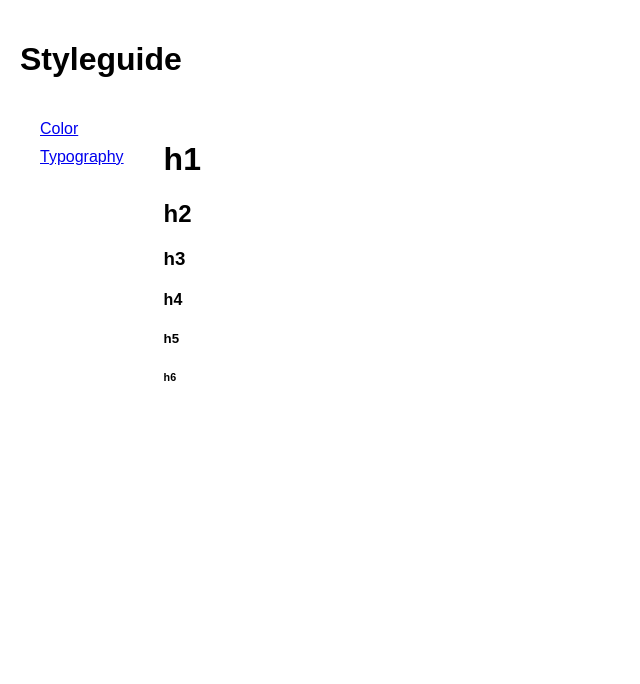
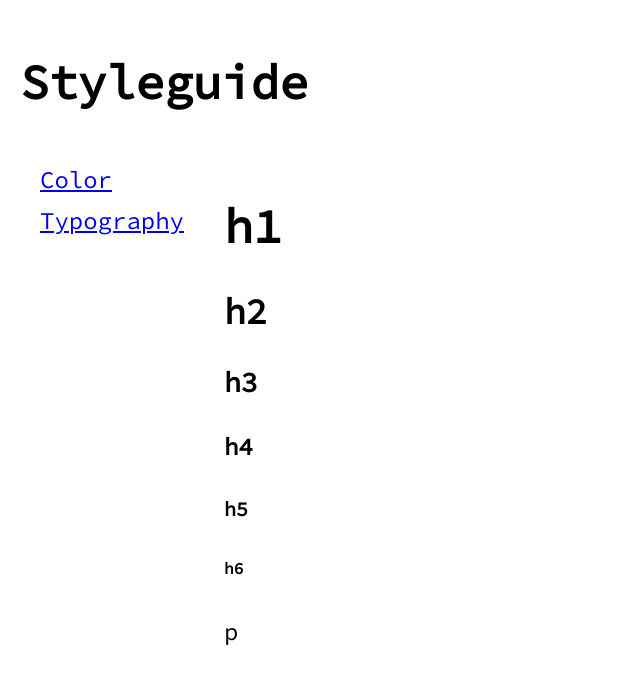
Before and after one commit to theerickramer/styleguide, a React (Create React App) app: page /typography in a window 1280 px wide. Shown: the top 684 px of the page, without its empty margins (0-640 px from the left). Built offline with nearby package versions, Linux system fonts and the light colour scheme.

Commit message:
typpography font & size

```diff
--- a/src/color/color.scss
+++ b/src/color/color.scss
@@ -1,4 +1,4 @@
-@import '../_variables';
+@import '../_variables.scss';
 
 @mixin color($color) {
   background: $color;
@@ -20,7 +20,7 @@
 
   & p {
     opacity: 0;
-    transition: opacity .5s;
+    transition: opacity 0.5s;
   }
 
   &:hover {
--- a/src/index.scss
+++ b/src/index.scss
@@ -1,10 +1,10 @@
 @import '_variables.scss';
 @import 'color/color.scss';
+@import 'typography/typography.scss';
 
 body {
   margin: 0;
   padding: 20px;
-  font-family: sans-serif;
 }
 
 #root {
--- a/src/typography/Typography.js
+++ b/src/typography/Typography.js
@@ -2,13 +2,16 @@ import React, { Component } from 'react';
 
 export default class Typography extends Component {
   render() {
-        return( <div>
+    return (
+      <div>
         <h1>h1</h1>
         <h2>h2</h2>
         <h3>h3</h3>
         <h4>h4</h4>
         <h5>h5</h5>
         <h6>h6</h6>
-        </div>)
+        <p>p</p>
+      </div>
+    );
   }
 }
--- /dev/null
+++ b/src/typography/typography.scss
@@ -0,0 +1,6 @@
+@import url('https://fonts.googleapis.com/css?family=Roboto|Source+Code+Pro');
+
+body {
+  font-family: 'Source Code Pro', sans-serif;
+  font-size: 1.5em;
+}
```
Lines whose indentation alone changed are shown as unchanged.
